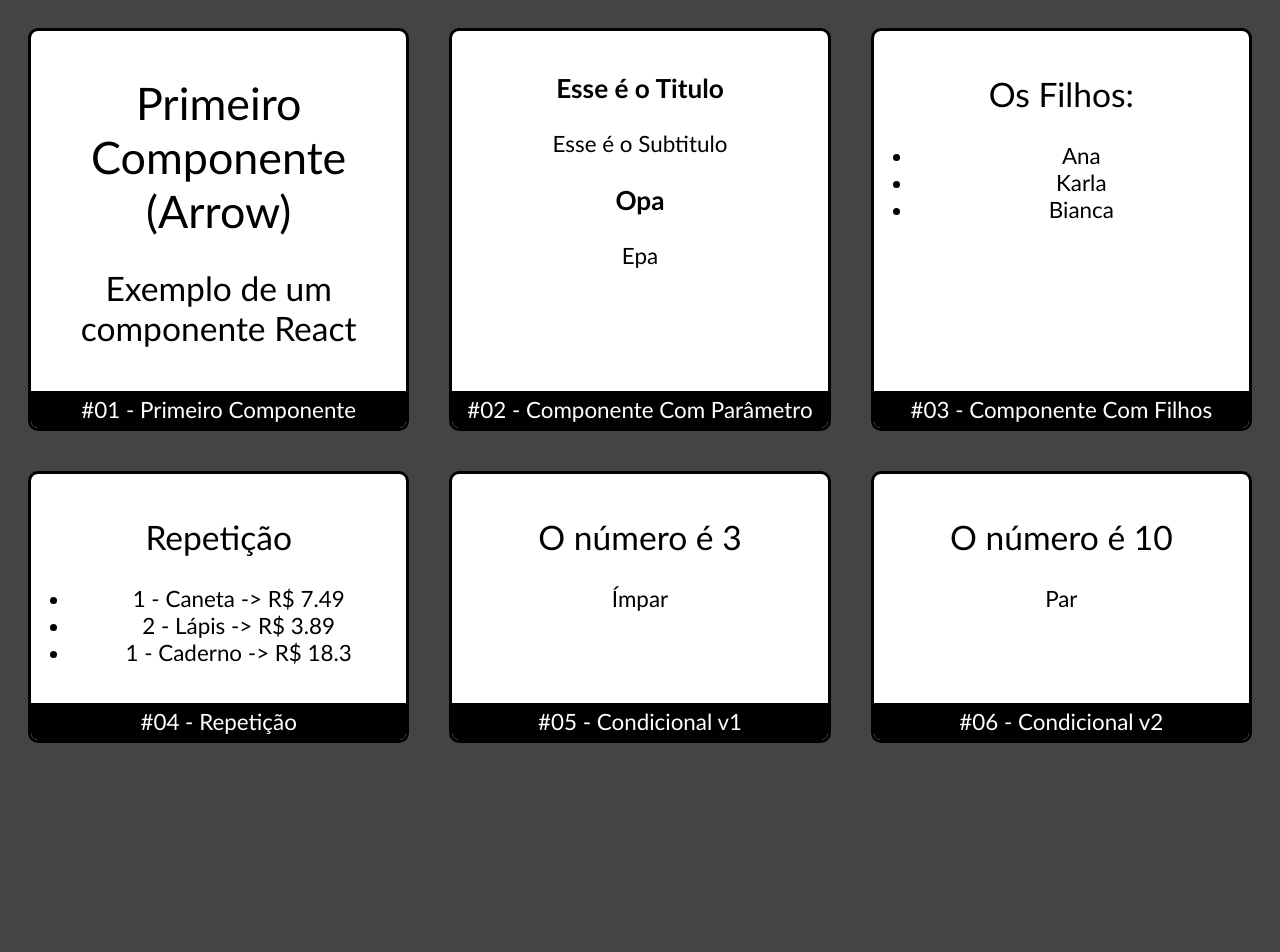
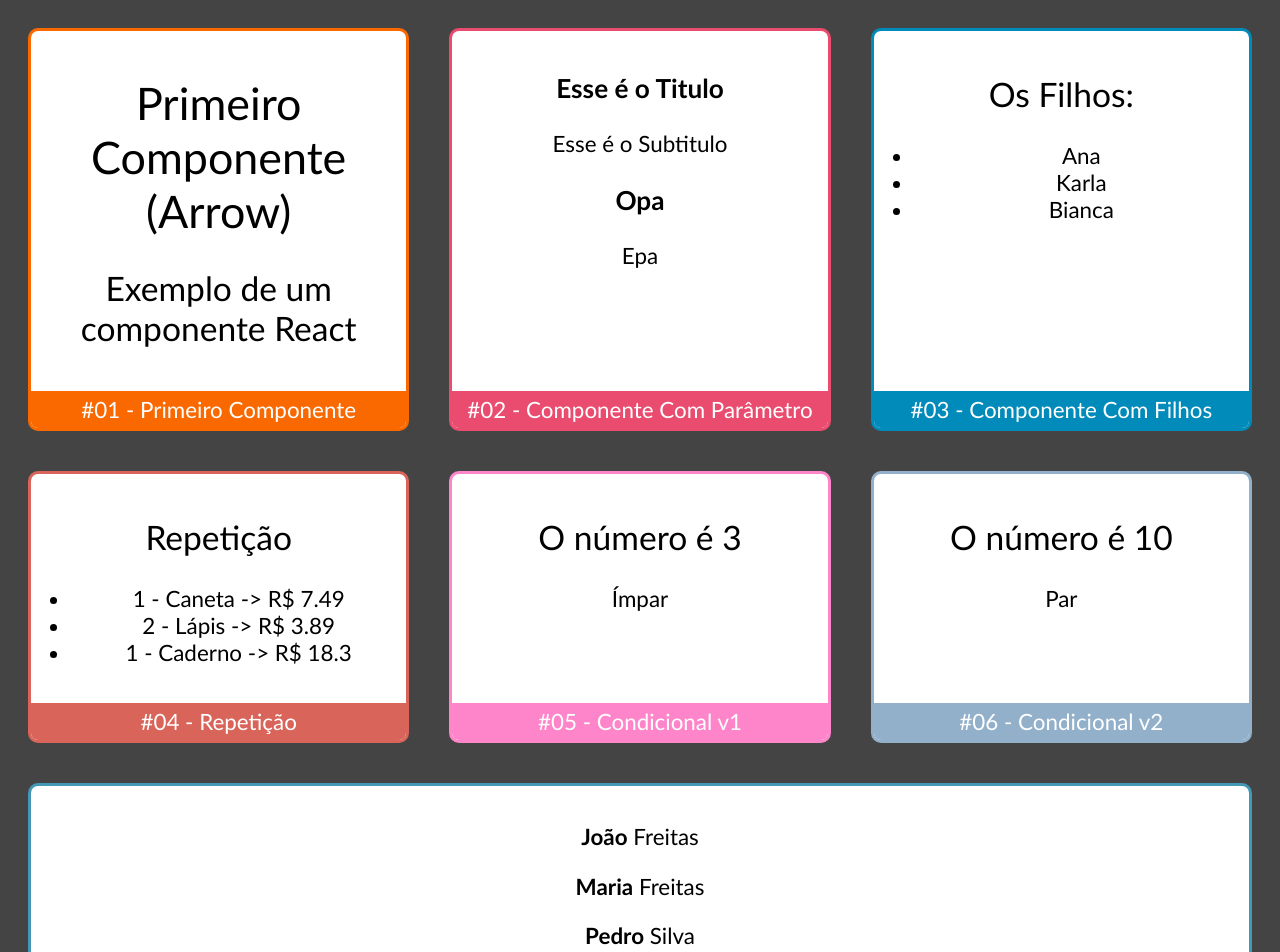
Before and after one commit to brenonorberto/Cod3r, a React (Create React App) app: page / in a window 1280 px wide. Shown: the top 952 px of the page. Before the commit the page ends 800 px from the top, so only its background shows below. Built offline with nearby package versions, Linux system fonts and the light colour scheme.

Commit message:
comunicação direta

```diff
--- a/src/App.jsx
+++ b/src/App.jsx
@@ -8,17 +8,18 @@ import Card from './layout/Card'
 import Repeticao from './components/basicos/Repeticao'
 import Condicional from './components/basicos/Condicional'
 import CondicionalComIf from './components/basicos/CondicionalComIf'
+import Pai from './components/comunicacao/direta/Pai';
 
 export default (props) => (
     <div className="App">
-        <Card titulo='#01 - Primeiro Componente'>
+        <Card titulo='#01 - Primeiro Componente' color='#FA6900'>
         <Primeiro />
         </Card>
-        <Card titulo='#02 - Componente Com Parâmetro '>
+        <Card titulo='#02 - Componente Com Parâmetro' color='#E94C6F'>
             <ComParametro titulo='Esse é o Titulo' subtitulo='Esse é o Subtitulo' />
             <ComParametro titulo='Opa' subtitulo='Epa' />
         </Card>
-        <Card titulo='#03 - Componente Com Filhos '>
+        <Card titulo='#03 - Componente Com Filhos' color='#008BBA'>
             <ComFilhos>
             <ul>
                 <li>Ana</li>
@@ -27,14 +28,17 @@ export default (props) => (
             </ul>
             </ComFilhos>
         </Card>
-        <Card titulo='#04 - Repetição'>
+        <Card titulo='#04 - Repetição' color='#D96459'>
         <Repeticao />
         </Card>
-        <Card titulo='#05 - Condicional v1'>
+        <Card titulo='#05 - Condicional v1' color='#FF85CB'>
         <Condicional numero={3}/>
         </Card>
-        <Card titulo='#06 - Condicional v2'>
+        <Card titulo='#06 - Condicional v2' color='#92B0CA'>
         <CondicionalComIf numero={10}/>
+        </Card>
+        <Card titulo='#07 - Comunicação Direta' color='#4298B5'>
+        <Pai sobrenome='Freitas'/>
         </Card>
   </div>
 )
--- a/src/components/basicos/ComParametro.jsx
+++ b/src/components/basicos/ComParametro.jsx
@@ -1,6 +1,6 @@
 import React from 'react';
 
-export default props => // props são os parâmetros
+export default props => // props são os parâmetros, e são somente leitura, não pode mudar
     <>
         <h3>{props.titulo}</h3>
         <p>{props.subtitulo}</p>
--- /dev/null
+++ b/src/components/comunicacao/direta/Filho.jsx
@@ -0,0 +1,6 @@
+import React from 'react';
+
+export default props =>
+    <div>
+        <p>{props.children} {props.sobrenome}</p>
+    </div>
--- /dev/null
+++ b/src/components/comunicacao/direta/Pai.jsx
@@ -0,0 +1,10 @@
+import React from 'react';
+import Filho from './Filho'
+
+
+export default props =>
+    <div>
+        <Filho {...props}><strong>João</strong></Filho>
+        <Filho sobrenome={props.sobrenome}><strong>Maria</strong></Filho>
+        <Filho sobrenome='Silva'><strong>Pedro</strong></Filho>
+    </div>
--- a/src/layout/Card.jsx
+++ b/src/layout/Card.jsx
@@ -2,11 +2,11 @@ import React from 'react';
 import './Card.css'
 
 export default props =>
-    <div className="Card">
+    <div className="Card" style={{borderColor: props.color || '#000'}}>
         <div className='Content'>
             {props.children}
         </div>
-        <div className='Footer'>
+        <div className='Footer' style={{backgroundColor: props.color || '#000'}}>
             {props.titulo}
         </div>
     </div>
```
